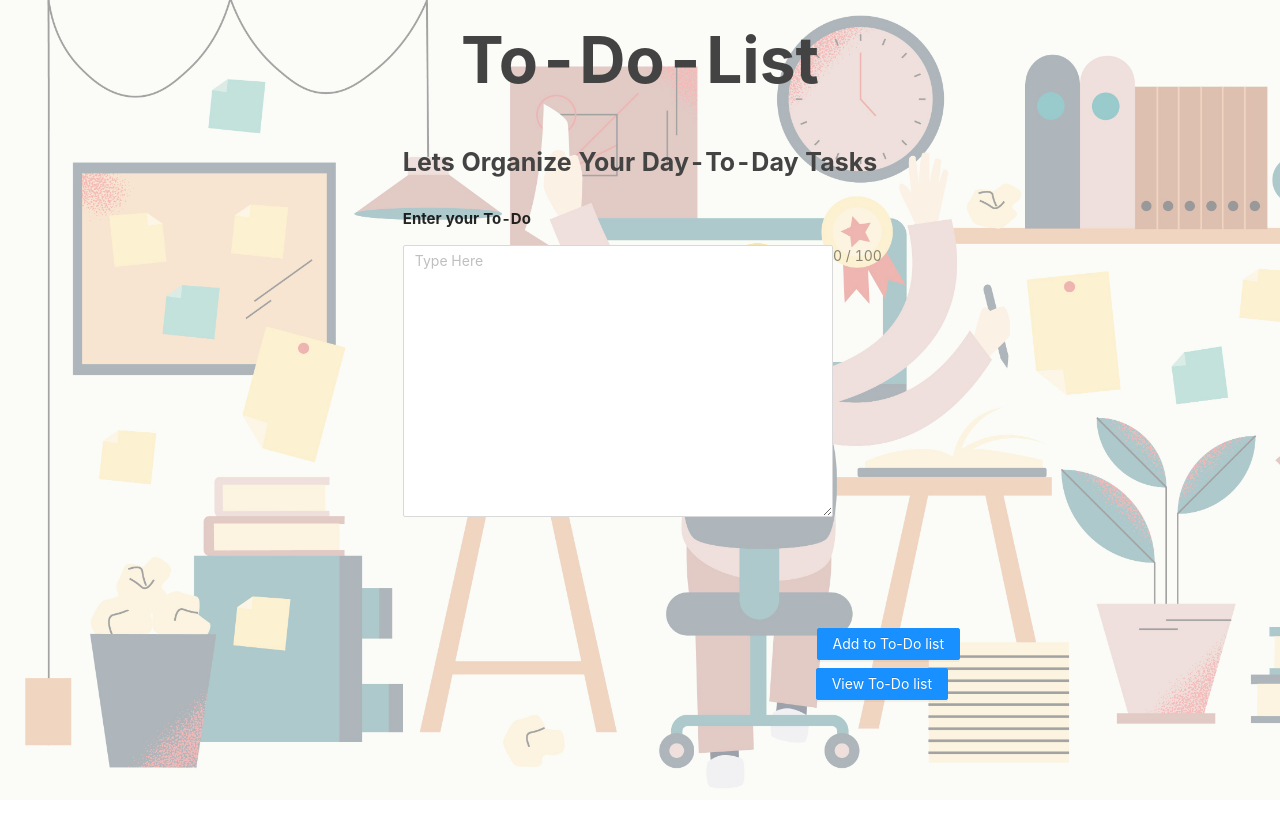
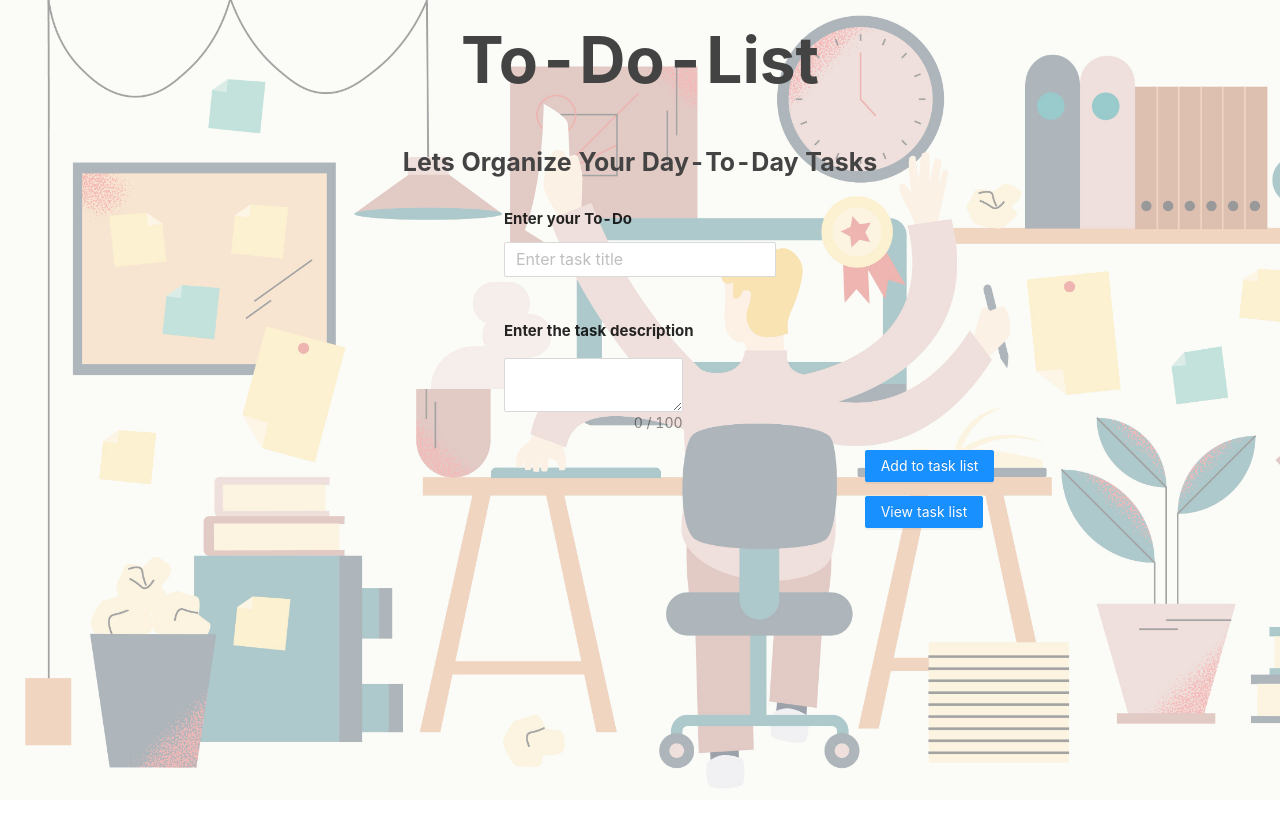
Before and after one commit to ThanuH/my-to-do-app-, a React (Create React App) app in the folder to-do-app/: page / in a window 1280 px wide. Built offline with nearby package versions, Linux system fonts and the light colour scheme.

Commit message:
Dev Phase10

```diff
--- a/to-do-app/src/Components/App.tsx
+++ b/to-do-app/src/Components/App.tsx
@@ -13,7 +13,7 @@ import ViewList from "./Pages/ViewList"
 import {BrowserRouter as Router,Switch,Route,Redirect,} from "react-router-dom";
 
 const App: React.FC = () => {
-  const [todo, setTodo] = useState<string>("");
+
 
   return (
     <Router>
--- a/to-do-app/src/Components/Pages/Home.tsx
+++ b/to-do-app/src/Components/Pages/Home.tsx
@@ -1,26 +1,81 @@
-import React from 'react';
+import React, { useState } from "react";
 import { useHistory } from "react-router-dom";
-import '../../Style/App.css';
-import { Input } from 'antd';
-import { Button } from 'antd';
+import "../../Style/App.css";
+import { Button,  Form, Input } from "antd";
 
 
-const { TextArea } = Input;
-const Home =() =>{
-    const history = useHistory();
-    const nextPage =()=>{history.push("/view-list")}
-    return(
-    <div className='App'>
-    <form >
-        <h1 className='Heading'>To-Do-List</h1>
-        <p className='Text'>Lets Organize Your Day-To-Day Tasks</p>
-        <p className='InputTxt'>Enter your To-Do</p>
-        <TextArea showCount maxLength={100} style={{ height: 272 }} placeholder='Type Here' className='DesBox'/>
-        <Button type="primary"  className='Button1'>Add to To-Do list</Button>
-        <Button type="primary"  className='Button2' onClick={nextPage}>View To-Do list</Button>
-    </form>
+const Home = () => {
+const [viewList, setViewList]= useState<any>([]);
+
+  const history = useHistory();
+  const nextPage = () => {
+    history.push({pathname:"/view-list",state:viewList });
+  };
+  const onFinish = (values: any) => {
+    console.log("Success:", values);
+    setViewList([values]);
+    console.log(viewList);
+  };
+
+  const onFinishFailed = (errorInfo: any) => {
+    console.log("Failed:", errorInfo);
+  };
+
+  return (
+    <div className="App">
+      <h1 className="Heading">To-Do-List</h1>
+      <p className="Text">Lets Organize Your Day-To-Day Tasks</p>
+
+      <Form
+        name="basic"
+        labelCol={{ span: 8 }}
+        wrapperCol={{ span: 16 }}
+        initialValues={{ remember: true }}
+        onFinish={onFinish}
+        onFinishFailed={onFinishFailed}
+        autoComplete="off"
+      >
+        <p className="InputTxt">Enter your To-Do</p>
+        <Form.Item
+          name="title"
+          className="TitleBox"
+          rules={[
+            { required: true, message: "Please enter title for the task!" },
+          ]}
+        >
+          <Input
+            placeholder="Enter task title"
+            size="large"
+            className="TitleBox"
+          />
+        </Form.Item>
+        <br/>
+
+
+        <p className="InputTxt">Enter the task description</p>
+        <Form.Item
+        name="description"
+        className="DesBox"
+        rules={[{ required: true, message: 'Please enter the description' }]}
+      >
+        <Input.TextArea showCount maxLength={100} />
+      </Form.Item>
+
+        <Form.Item wrapperCol={{ offset: 8, span: 16 }}>
+          <Button type="primary" htmlType="submit" className="Button1">
+            Add to task list
+          </Button>
+        </Form.Item>
+        <Form.Item wrapperCol={{ offset: 8, span: 16 }}>
+        <Button type="primary" className="Button2" onClick={nextPage}>
+          View task list
+        </Button>
+        </Form.Item>
+
+
+      </Form>
     </div>
-    )
+  );
 };
 
 export default Home;
--- a/to-do-app/src/Components/Pages/ViewList.tsx
+++ b/to-do-app/src/Components/Pages/ViewList.tsx
@@ -1,12 +1,49 @@
-import React from 'react';
-import "../../Style/App.css"
-const ViewList =() =>{
-    return <form className='form'>
-        <div className='App'>
-        <h1 className='Heading'>To-Do-List</h1>
-        <p className='Text'>Lets Organize Your Day-To-Day Tasks</p>
-        </div>
-    </form>
+import React, { useEffect, useState } from "react";
+import "../../Style/App.css";
+import { Button, Card, Col, Row } from "antd";
+import { text } from "stream/consumers";
+import { useLocation } from "react-router-dom";
+import qs from "qs";
+
+const ViewList = () => {
+  const state = useLocation();
+  // const { title, description } = state;
+  console.log(state.state);
+  // const parsed = qs.parse(state);
+
+  const [newList, setNewList] = useState<any>([]);
+  useEffect(() => {
+    console.log("state", state.state);
+    setNewList(state.state);
+  }, [newList]);
+
+  const listClick = (index: any) => {
+    console.log("Failed:", index);
+  };
+
+  return (
+    <div className="App">
+      <h1 className="Heading">To-Do-List</h1>
+      <p className="Text">Lets Organize Your Day-To-Day Tasks</p>
+
+      <Card
+        title="To-do-List"
+        className="site-card-border-less-wrapper"
+        style={{ backgroundColor: "#68B3F9" }}
+      >
+        {newList.map((item: any, index: number) => (
+          <Button
+            style={{ backgroundColor: "#4788E8" }}
+            size="small"
+            onChange={(index) => listClick(index)}
+          >
+            <h3>{item.title} </h3>
+            <p>{item.description}</p>
+          </Button>
+        ))}
+      </Card>
+    </div>
+  );
 };
 
 export default ViewList;
--- a/to-do-app/src/Style/App.css
+++ b/to-do-app/src/Style/App.css
@@ -34,3 +34,10 @@
     z-index: 1;
 
 }
+.site-card-border-less-wrapper {
+    background: #68B3F9;
+    text-align: center;
+    height: 50%;
+    width: 30%;
+
+  }
--- a/to-do-app/src/Style/Input.css
+++ b/to-do-app/src/Style/Input.css
@@ -2,15 +2,15 @@
 
 .TitleBox{
     display: flex;
-    width: 90%;
+    width: 150%;
     height: 8%;
     position: relative;
-    align-items: left;
+    align-items: center;
 }
 .DesBox{
     font-family: "SF Pro Display";
     display: flex;
-    width: 101%;
+    width: 223%;
     height: 100%;
     position: relative;
     align-items: left;
@@ -23,11 +23,11 @@
 
 .Button1{
     position:absolute;
-    right: 320px;
-    bottom: 140px;
+    left: 270px;
+    bottom: 280px;
 }
 .Button2{
     position:absolute;
-    right: 332px;
-    bottom: 100px;
+    left: 270px;
+    bottom: 290px;
 }
--- /dev/null
+++ b/to-do-app/src/model.ts
@@ -0,0 +1,5 @@
+export  interface Todo{
+    id: number;
+    todo: string;
+    isDone: boolean;
+}
```
